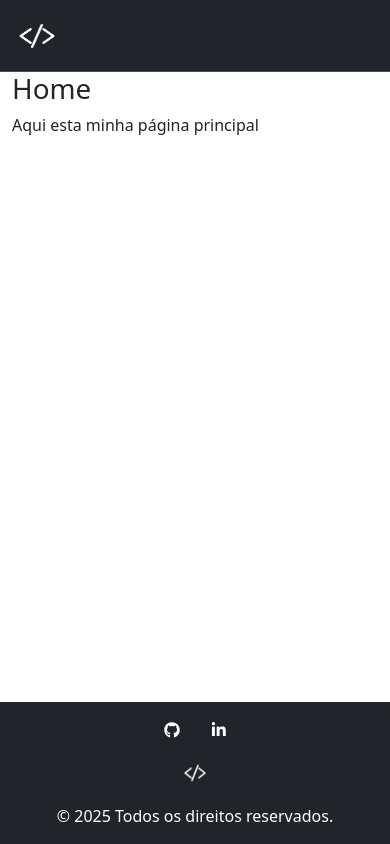
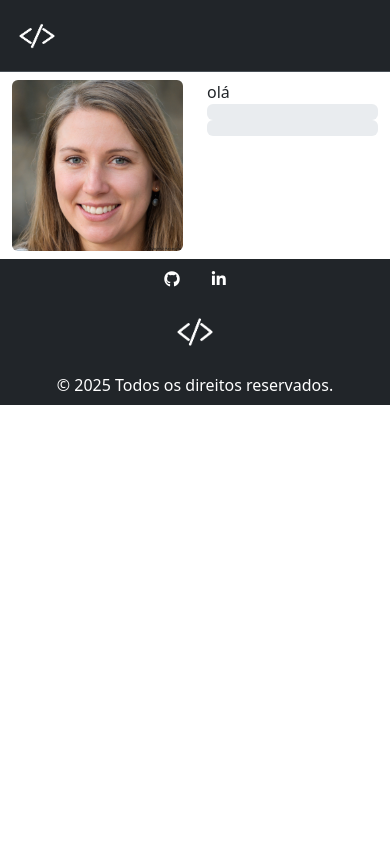
Before and after one commit to ChristianoBourguignon/devchristiano, a PHP site: page / in a window 390 px wide. Run offline with PHP 8.4, Linux system fonts and the light colour scheme; some libraries are stand-ins or nearby versions.

Commit message:
Ajuste de responsividade

```diff
--- a/pages/home.php
+++ b/pages/home.php
@@ -4,11 +4,21 @@
 include __DIR__ . '/../templates/header_tags.php';
 ?>
 
-<div class="container-fluid">
-    <h1>Home</h1>
-    <p>Aqui esta minha página principal</p>
+<div class="container text-center py-2">
+    <div class="row">
+        <div class="col">
+            <img src="<?= BASE_URL ?>img/person.jpeg" class="rounded img-fluid" alt="Pessoa">
+        </div>
+        <div class="col text-start">
+            olá
+            <div class="progress" role="progressbar" aria-label="Basic example" aria-valuenow="0" aria-valuemin="0" aria-valuemax="100"> </div>
+            <div class="progress" role="progressbar" aria-label="Basic example" aria-valuenow="25" aria-valuemin="0" aria-valuemax="100"> </div>
+            <div class="progress-bar" style="width: 25%"></div>
+        </div>
+    </div>
+</div>
 </div>
 
 <?php
-include  __DIR__ .'/../templates/footer.php';
+include  __DIR__ . '/../templates/footer.php';
 ?>
--- a/styles/base.css
+++ b/styles/base.css
@@ -15,9 +15,11 @@
 }
 body {
     background-color: var(--bg-color);
+    height: 100vw;
 }
+
 footer {
-    position: fixed;
-    bottom: 0px;
+    position: relative;
+    bottom: 0;
     width: 100%;
 }
--- a/templates/config.php
+++ b/templates/config.php
@@ -1,3 +1,3 @@
 <?php
-define('BASE_URL', '/');
+define('BASE_URL', '/devchristiano/');
 ?>
--- a/templates/footer.php
+++ b/templates/footer.php
@@ -1,18 +1,22 @@
-<footer class="bg-dark text-white text-center py-3">
+<footer class="bg-dark text-white text-center py-2 w-100">
     <div class="container">
         <div class="d-flex justify-content-center mb-3">
-            <a href="https://github.com/ChristianoBourguignon/" class="text-white mx-3"><i class="fab fa-github"></i></a>
-            <a href="https://www.linkedin.com/in/christiano-bourguignon-228a37181/" class="text-white mx-3"><i class="fab fa-linkedin-in"></i></a>
+            <a href="https://github.com/ChristianoBourguignon/" class="text-white mx-3">
+                <i class="fab fa-github"></i>
+            </a>
+            <a href="https://www.linkedin.com/in/christiano-bourguignon-228a37181/" class="text-white mx-3">
+                <i class="fab fa-linkedin-in"></i>
+            </a>
         </div>
         <div class="mb-3">
-            <img src="/img/dev-logo.png" alt="Logo" width="30px" height="30px" class="img-fluid" style="max-height: 50px;">
+            <img src="<?php BASE_URL ?>img/dev-logo.png" alt="Logo" class="img-fluid" style="max-height: 50px; width: auto;">
         </div>
         <p class="mb-0">&copy; <?php print date("Y"); ?> Todos os direitos reservados.</p>
     </div>
 </footer>
 
 <?php
-include __DIR__ .'/../templates/footer_scripts.php';
+include __DIR__ . '/../templates/footer_scripts.php';
 ?>
 </body>
 </html>
--- a/templates/header_tags.php
+++ b/templates/header_tags.php
@@ -32,11 +32,11 @@ include  __DIR__ . '/config.php'
         }
     ?>
     <meta charset="UTF-8">
-    <link rel="icon" type="image/x-icon" href="/img/Dev.ico">
+    <link rel="icon" type="image/x-icon" href="<?php BASE_URL ?> img/Dev.ico">
     <meta content="IE=edge,chrome=1" http-equiv="X-UA-Compatible">
     <meta name="viewport" content="width=device-width, initial-scale=1.0">
     <link href="https://cdn.jsdelivr.net/npm/bootstrap@5.3.3/dist/css/bootstrap.min.css" rel="stylesheet" integrity="sha384-QWTKZyjpPEjISv5WaRU9OFeRpok6YctnYmDr5pNlyT2bRjXh0JMhjY6hW+ALEwIH" crossorigin="anonymous">
-    <link href="/styles/base.css" rel="stylesheet">
+    <link href="<?php BASE_URL ?>styles/base.css" rel="stylesheet">
 </head>
 <body>
 <?php include  __DIR__ . '/nav.php'; ?>
--- a/templates/nav.php
+++ b/templates/nav.php
@@ -1,7 +1,7 @@
 <nav class="navbar bg-dark border-bottom border-body navbar-expand-lg" data-bs-theme="dark">
     <div class="container-fluid">
         <a class="navbar-brand" href="<?= BASE_URL ?>">
-            <img src="/img/dev-logo.png" alt="Logo" width="50" height="44" class="d-inline-block align-text-top">
+            <img src="<?php BASE_URL ?>img/dev-logo.png" alt="Logo" width="50" height="44" class="d-inline-block align-text-top">
         </a>
         <div class="collapse navbar-collapse" id="navbarText">
             <ul class="navbar-nav me-auto mb-2 mb-lg-0">
```
Also changed, not shown: img/person.jpeg (added).
